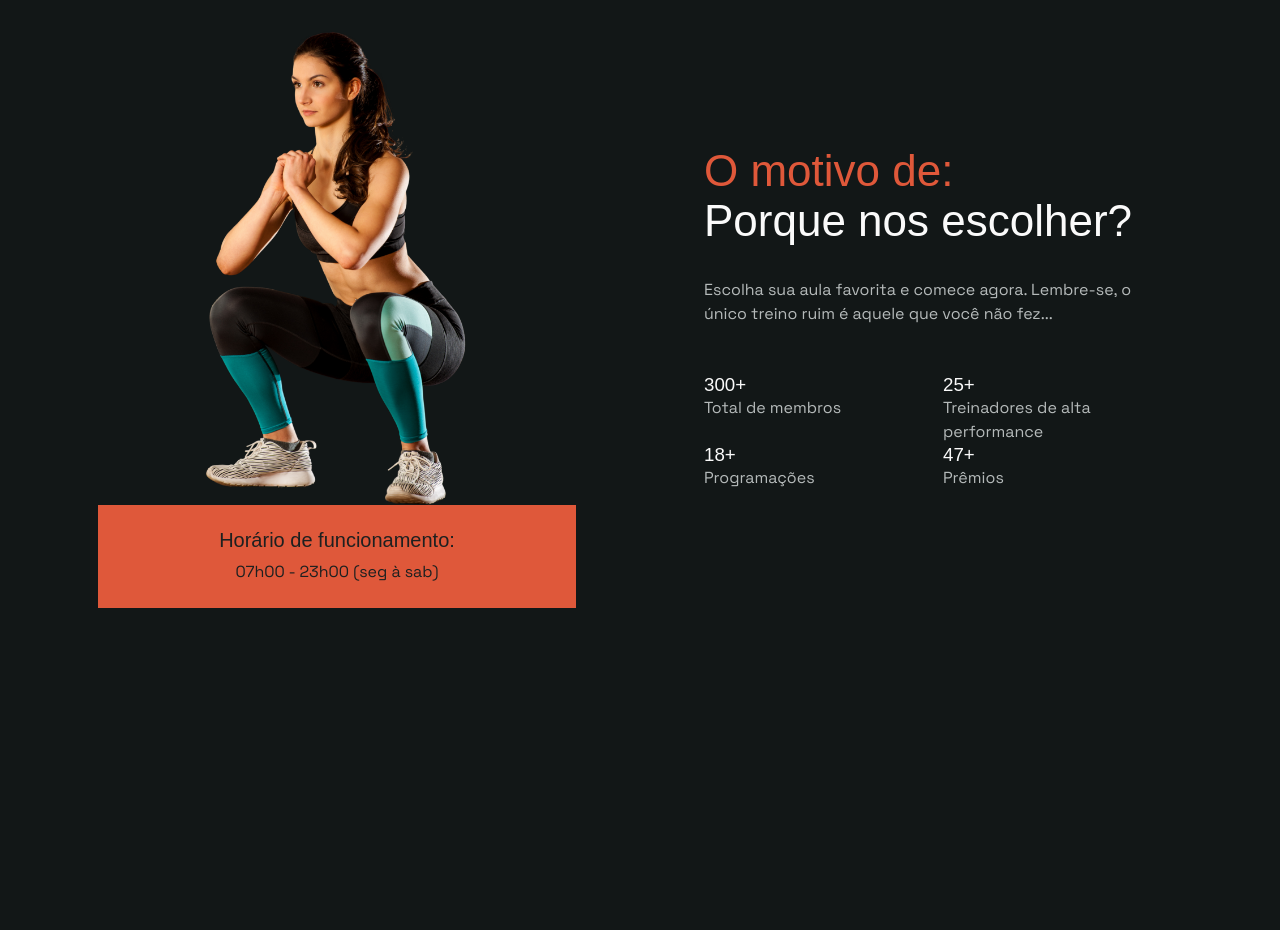
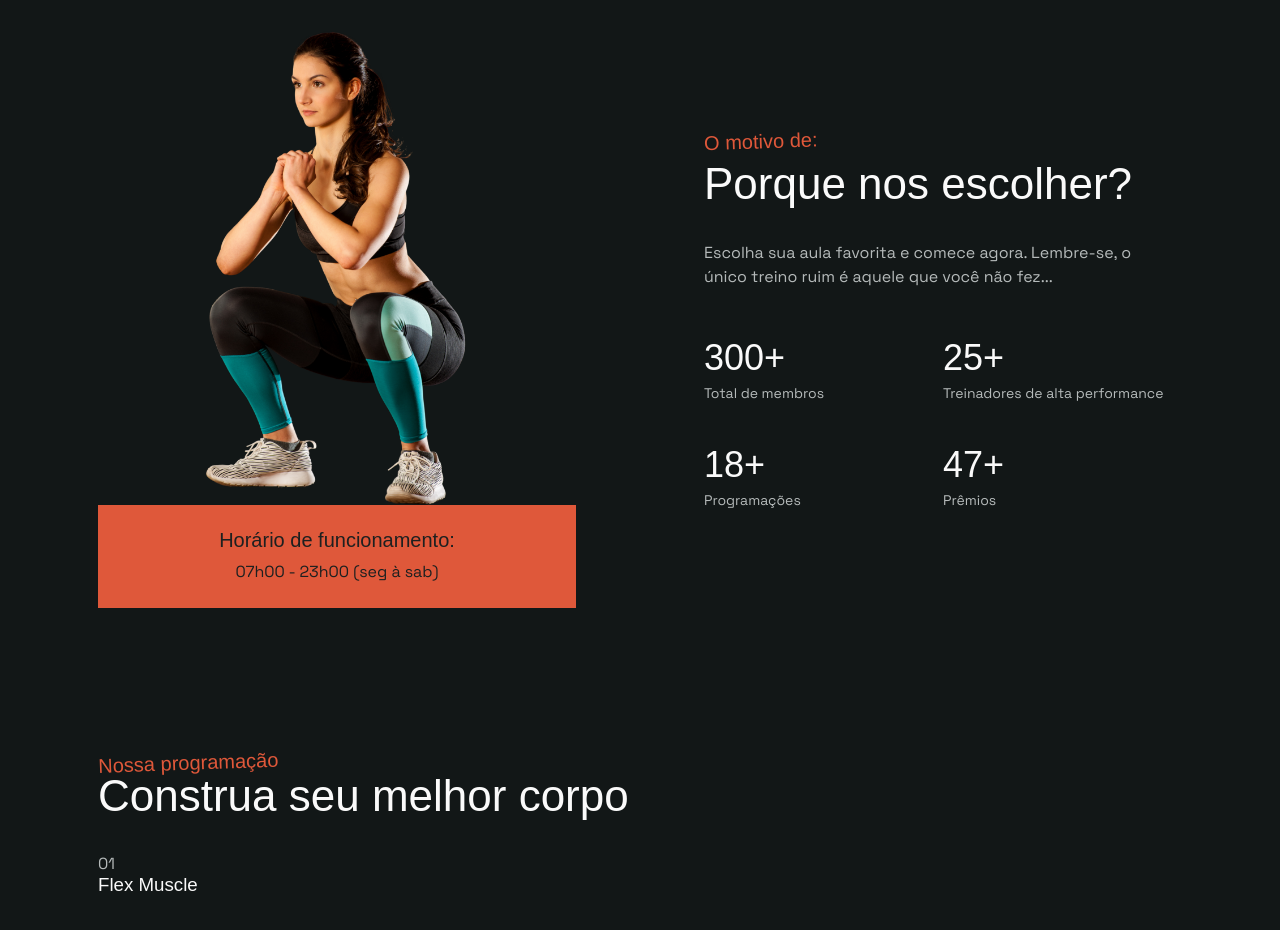
Before and after one commit to FernandoAntonioAzevedo/GymSmartPass, a plain HTML site: page index.html in a window 1280 px wide. Shown: the part 1200-2130 px from the top of the page. Drawn offline with nearby package versions, Linux system fonts and the light colour scheme; a web font is replaced by a local one.

Commit message:
finalizando a section choose us e dando inicio a estruturação de section Program do projeto

```diff
--- a/assets/css/styles.css
+++ b/assets/css/styles.css
@@ -152,6 +152,9 @@ button {
   content: attr(data-title);
   display: block;
   color: var(--first-color);
+  font-size: var(--h3-font-size);
+  transform: rotate(-2deg);
+  margin-bottom: 0.75rem;
 }
 
 .description {
@@ -306,6 +309,19 @@ de propriedades... */
   margin-left: 3rem;
 }
 
+.choose-data {
+  row-gap: 2.5rem;
+}
+
+.choose-no {
+  font-size: var(--h2-font-size);
+  margin-bottom: 0.25rem;
+}
+
+.choose-data-subtitle {
+  font-size: var(--small-font-size);
+}
+
 /*=============== PROGRAM ===============*/
 
 /* Card hover */
--- a/index.html
+++ b/index.html
@@ -143,7 +143,34 @@
       </section>
 
       <!--=============== PROGRAM ===============-->
-      <section class="program container section" id="program"></section>
+      <section class="program container section" id="program">
+        <h1 class="section-title title-center" data-title="Nossa programação">
+          Construa seu melhor corpo
+        </h1>
+
+        <div class="program-container">
+          <article class="program-card">
+            <span class="program-no">01</span>
+
+            <h3 class="program-title">Flex Muscle</h3>
+            <p class="program-description"></p>
+          </article>
+
+          <article class="program-card">
+            <span class="program-no"></span>
+
+            <h3 class="program-title"></h3>
+            <p class="program-description"></p>
+          </article>
+
+          <article class="program-card">
+            <span class="program-no"></span>
+
+            <h3 class="program-title"></h3>
+            <p class="program-description"></p>
+          </article>
+        </div>
+      </section>
 
       <!--=============== PRICING ===============-->
       <section class="pricing container section" id="pricing"></section>
```
